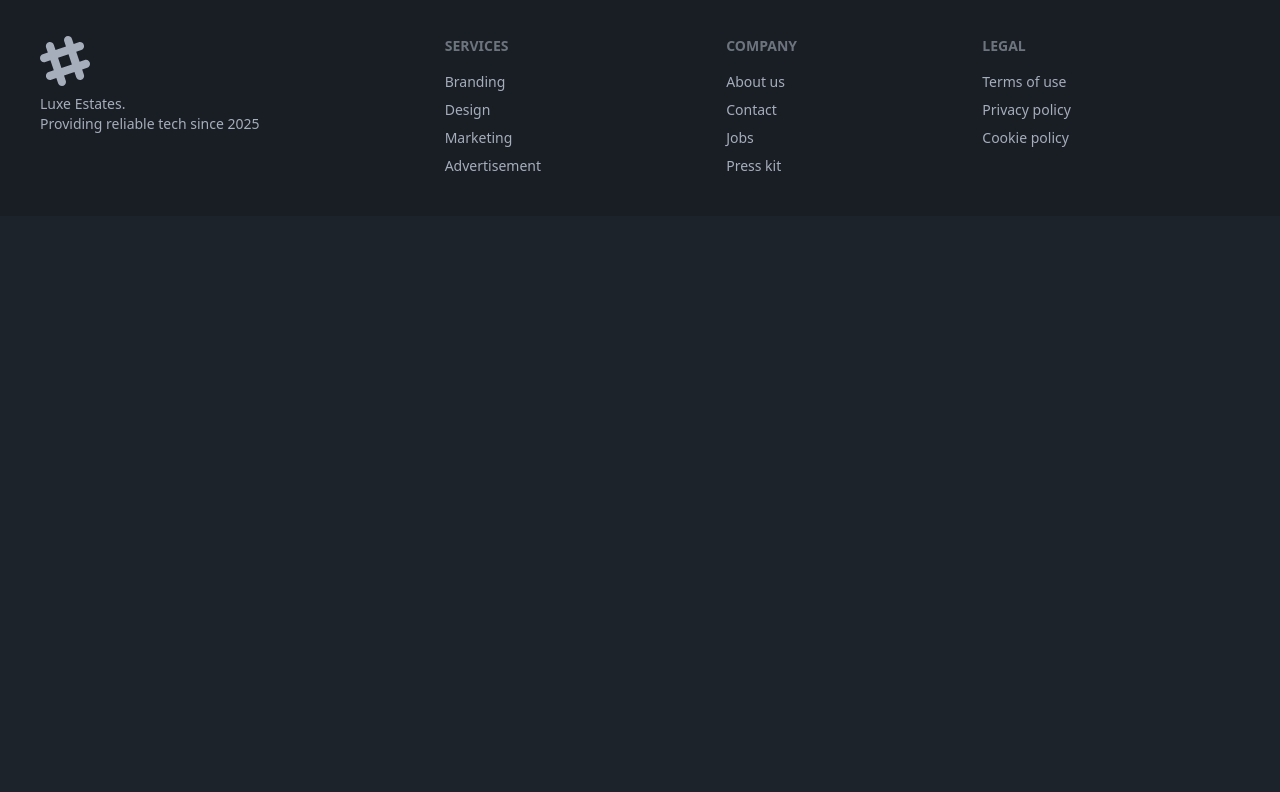
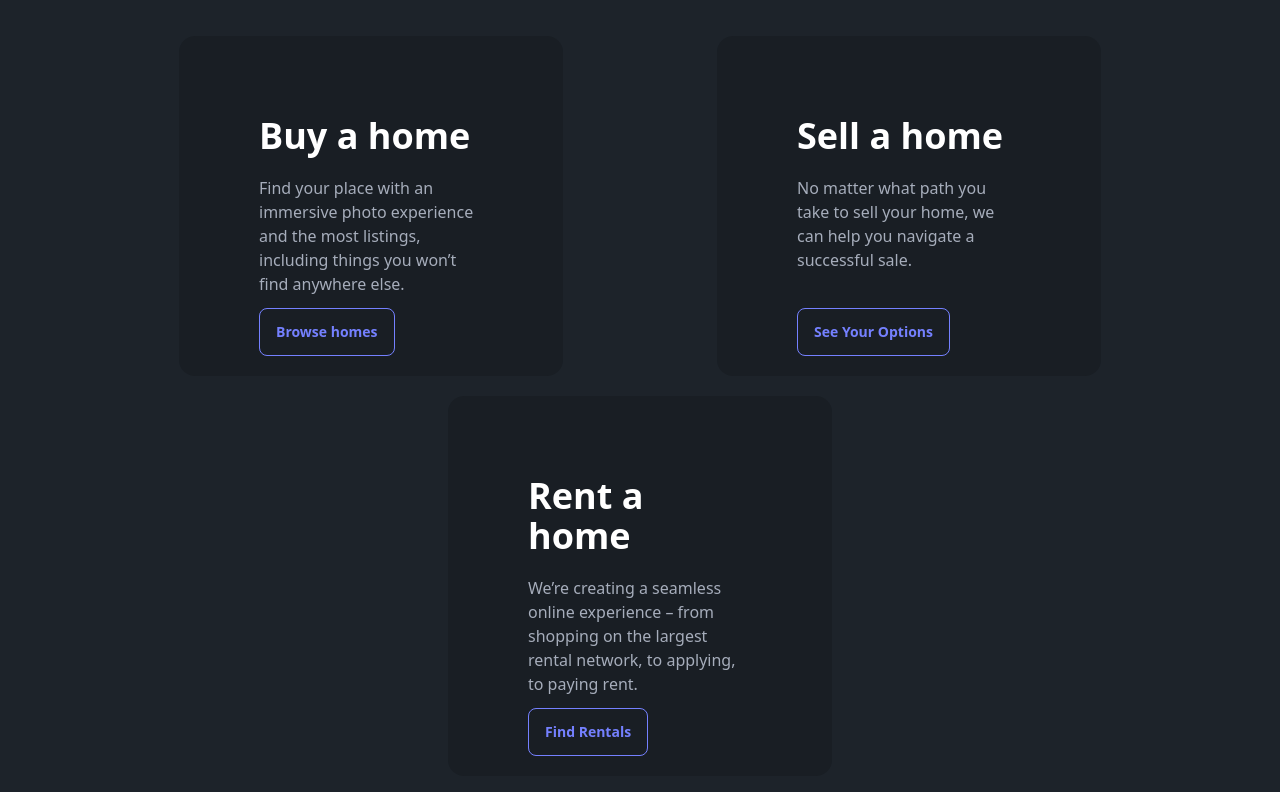
Before and after one commit to rubaiiyat/Luxe-Estates, a React (Vite) app: page / in a window 1280 px wide. Shown: the part 1328-2120 px from the top of the page. Before the commit the page ends 1544 px from the top, so only its background shows below. Built offline with nearby package versions, Linux system fonts and the light colour scheme; no server answers.

Commit message:
add explore all things property

```diff
--- a/src/Components/Pages/Home/Home.jsx
+++ b/src/Components/Pages/Home/Home.jsx
@@ -66,6 +66,53 @@ const Home = () => {
           </button>
         </Link>
       </div>
+
+      <div className="">
+        <h1 className="text-xl md:text-4xl text-white font-bold ">
+          Explore all things property
+        </h1>
+        <div className="flex gap-5 flex-wrap justify-center  mt-10">
+          <div className="w-72 md:w-96 bg-base-200 rounded-2xl py-20 p-5  md:p-20 space-y-5 mx-auto relative">
+            <h1 className="text-4xl text-white font-bold">Buy a home</h1>
+            <p>
+              Find your place with an immersive photo experience and the most
+              listings, including things you won’t find anywhere else.
+            </p>
+            <Link
+              to={"/properties"}
+              className="btn btn-outline btn-primary absolute bottom-5"
+            >
+              Browse homes
+            </Link>
+          </div>
+          <div className="w-72 md:w-96 bg-base-200 rounded-2xl py-20 p-5  md:p-20 space-y-5 mx-auto relative">
+            <h1 className="text-4xl text-white font-bold">Sell a home</h1>
+            <p>
+              No matter what path you take to sell your home, we can help you
+              navigate a successful sale.
+            </p>
+            <Link
+              to={"/properties"}
+              className="btn btn-outline btn-primary absolute bottom-5"
+            >
+              See Your Options
+            </Link>
+          </div>
+          <div className="w-72 md:w-96 bg-base-200 rounded-2xl py-20  p-5  md:p-20 space-y-5 mx-auto relative">
+            <h1 className="text-4xl text-white font-bold">Rent a home</h1>
+            <p>
+              We’re creating a seamless online experience – from shopping on the
+              largest rental network, to applying, to paying rent.
+            </p>
+            <Link
+              to={"/properties"}
+              className="btn btn-outline btn-primary absolute bottom-5"
+            >
+              Find Rentals
+            </Link>
+          </div>
+        </div>
+      </div>
     </div>
   );
 };
```
